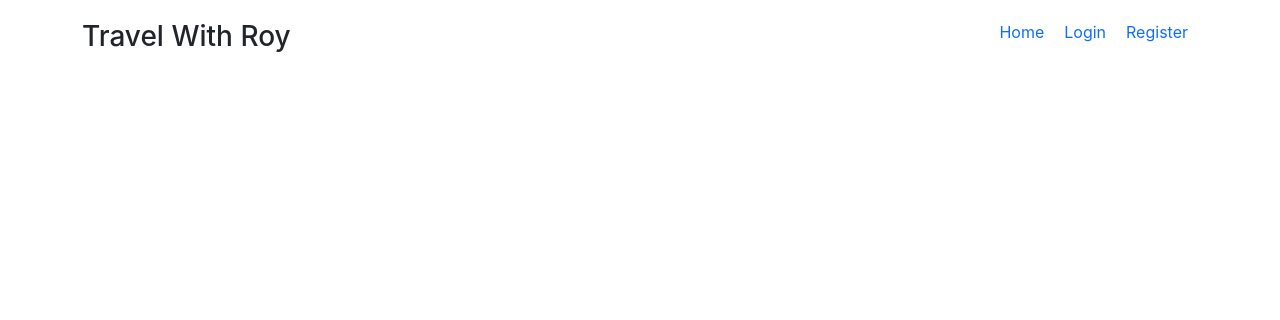
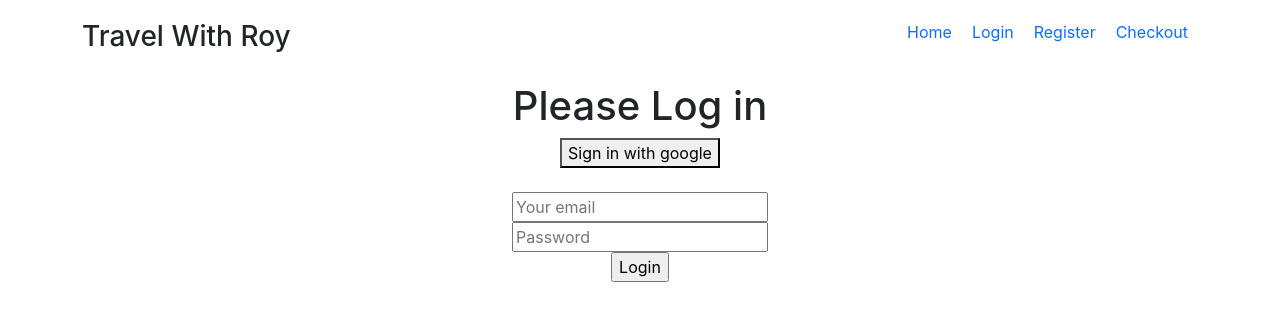
Before and after one commit to IamRidoyRoy/Travel-With-Roy, a React (Create React App) app: page /login in a window 1280 px wide. Shown: the top 320 px of the page. Built offline with nearby package versions, Linux system fonts and the light colour scheme; the HTML template or start-up script is replaced by a standard one.

Commit message:
Login and register added

```diff
--- a/package.json
+++ b/package.json
@@ -11,6 +11,7 @@
     "react": "^18.0.0",
     "react-bootstrap": "^2.2.3",
     "react-dom": "^18.0.0",
+    "react-firebase-hooks": "^5.0.3",
     "react-router-dom": "^6.3.0",
     "react-scripts": "5.0.1",
     "web-vitals": "^2.1.4"
--- a/src/App.js
+++ b/src/App.js
@@ -4,6 +4,7 @@ import { Route, Routes } from 'react-router-dom';
 import Home from './components/Home/Home';
 import Login from './components/Login/Login';
 import Register from './components/Login/Register';
+import Checkout from './components/Checkout/Checkout';
 function App() {
   return (
     <div >
@@ -13,6 +14,8 @@ function App() {
         <Route path='/' element={<Home></Home>}></Route>
         <Route path='/login' element={<Login></Login>}></Route>
         <Route path='/register' element={<Register></Register>}></Route>
+        <Route path='/checkout' element={<Checkout></Checkout>}></Route>
+
       </Routes>
     </div >
   );
--- /dev/null
+++ b/src/components/Checkout/Checkout.js
@@ -0,0 +1,11 @@
+import React from 'react';
+
+const Checkout = () => {
+    return (
+        <div>
+            <h1>This is from checkout Page</h1>
+        </div>
+    );
+};
+
+export default Checkout;
--- a/src/components/Header/Header.js
+++ b/src/components/Header/Header.js
@@ -12,7 +12,7 @@ const Header = () => {
                     <Link to='/'>Home</Link>
                     <Link to='/login'>Login</Link>
                     <Link to='/register'>Register</Link>
-
+                    <Link to='/checkout'>Checkout</Link>
                 </nav>
             </div>
         </div>
--- a/src/components/Login/Login.css
+++ b/src/components/Login/Login.css
@@ -0,0 +1,4 @@
+.loginPage {
+    text-align: center;
+    margin-top: 20px;
+}
--- a/src/components/Login/Login.js
+++ b/src/components/Login/Login.js
@@ -1,9 +1,35 @@
 import React from 'react';
+import { getAuth } from 'firebase/auth';
+import { useLocation, useNavigate } from 'react-router-dom';
+import { useSignInWithGoogle } from 'react-firebase-hooks/auth'
+import app from '../../firebase.init';
+import './Login.css'
 
+const auth = getAuth(app)
 const Login = () => {
+    const [signInWithGoogle] = useSignInWithGoogle(auth);
+    const location = useLocation();
+    const navigate = useNavigate();
+    const from = location?.state?.from?.pathname || '/';
+
+    const handleGoogleSignIn = () => {
+        signInWithGoogle()
+            .then(() => {
+                navigate(from, { replace: true })
+            })
+    }
+
     return (
-        <div>
-
+        <div className='loginPage'>
+            <h1>Please Log in</h1>
+            <div>
+                <button onClick={handleGoogleSignIn}>Sign in with google</button>
+            </div><br />
+            <form>
+                <input type="email" placeholder='Your email' /><br />
+                <input type='password' placeholder='Password'></input><br />
+                <input type="submit" value="Login" />
+            </form>
         </div>
     );
 };
--- /dev/null
+++ b/src/components/Login/Register.css
@@ -0,0 +1,4 @@
+.register {
+    text-align: center;
+    margin-top: 10px;
+}
--- a/src/components/Login/Register.js
+++ b/src/components/Login/Register.js
@@ -1,9 +1,15 @@
 import React from 'react';
-
+import './Register.css'
 const Register = () => {
     return (
-        <div>
-
+        <div className='register'>
+            <h1>Please Register!</h1>
+            <form >
+                <input type="text" placeholder='Your name' /> <br />
+                <input type="email" placeholder='Your email' /><br />
+                <input type='password' placeholder='Password'></input><br />
+                <input type="submit" value="Register" />
+            </form>
         </div>
     );
 };
```
Also changed, not shown: src/components/Require/RequireAuth.js (added, +17 -0 lines), src/components/Checkout/Checkout.css (added), 1 other file (tests, documents, lock files or other folders).
